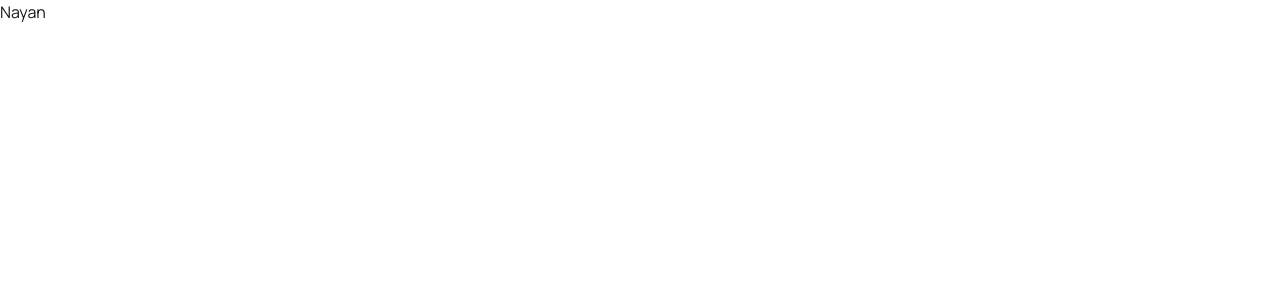
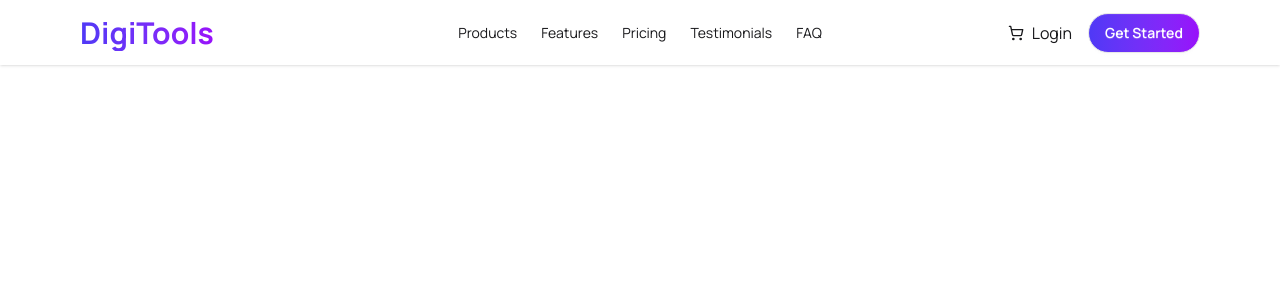
Before and after one commit to nayan12dey/Digitools-Platform, a React (Vite) app: page / in a window 1280 px wide. Shown: the top 300 px of the page. Built offline with nearby package versions, Linux system fonts and the light colour scheme.

Commit message:
add react-icons dependency and add NavBar

```diff
--- a/package.json
+++ b/package.json
@@ -13,6 +13,7 @@
     "@tailwindcss/vite": "^4.2.2",
     "react": "^19.2.4",
     "react-dom": "^19.2.4",
+    "react-icons": "^5.6.0",
     "tailwindcss": "^4.2.2"
   },
   "devDependencies": {
--- a/src/App.jsx
+++ b/src/App.jsx
@@ -1,12 +1,13 @@
 
 import './App.css'
+import NavBar from './component/NavBar'
 
 function App() {
 
 
   return (
     <>
-      <h1 className=''>Nayan</h1>
+      <NavBar></NavBar>
     </>
   )
 }
--- /dev/null
+++ b/src/component/NavBar.jsx
@@ -0,0 +1,44 @@
+
+import React from 'react';
+import { LuShoppingCart } from "react-icons/lu";
+
+const NavBar = () => {
+    return (
+        <div className="navbar bg-base-100 shadow-sm lg:px-20">
+            <div className="navbar-start">
+                <div className="dropdown">
+                    <div tabIndex={0} role="button" className="btn btn-ghost lg:hidden">
+                        <svg xmlns="http://www.w3.org/2000/svg" className="h-5 w-5" fill="none" viewBox="0 0 24 24" stroke="currentColor"> <path strokeLinecap="round" strokeLinejoin="round" strokeWidth="2" d="M4 6h16M4 12h8m-8 6h16" /> </svg>
+                    </div>
+                    <ul
+                        tabIndex="-1"
+                        className="menu menu-sm dropdown-content bg-base-100 rounded-box z-1 mt-3 w-52 p-2 shadow">
+                        <li><a>Products</a></li>
+                        <li><a>Features</a></li>
+                        <li><a>Pricing</a></li>
+                        <li><a>Testimonials</a></li>
+                        <li><a>FAQ</a></li>
+                    </ul>
+                </div>
+                <a className="text-3xl bg-linear-to-r from-[#4F39F6] to-purple-600 bg-clip-text text-transparent font-bold">DigiTools</a>
+            </div>
+            <div className="navbar-center hidden lg:flex">
+                <ul className="menu menu-horizontal px-1">
+                    <li><a>Products</a></li>
+                    <li><a>Features</a></li>
+                    <li><a>Pricing</a></li>
+                    <li><a>Testimonials</a></li>
+                    <li><a>FAQ</a></li>
+
+                </ul>
+            </div>
+            <div className="navbar-end gap-4">
+
+                <p className='flex items-center gap-2'><LuShoppingCart />Login</p>
+                <a className="btn bg-linear-to-r from-[#4F39F6] to-purple-600 text-white rounded-full">Get Started</a>
+            </div>
+        </div>
+    );
+};
+
+export default NavBar;
```
Also changed, not shown: 1 other file (tests, documents, lock files or other folders).
